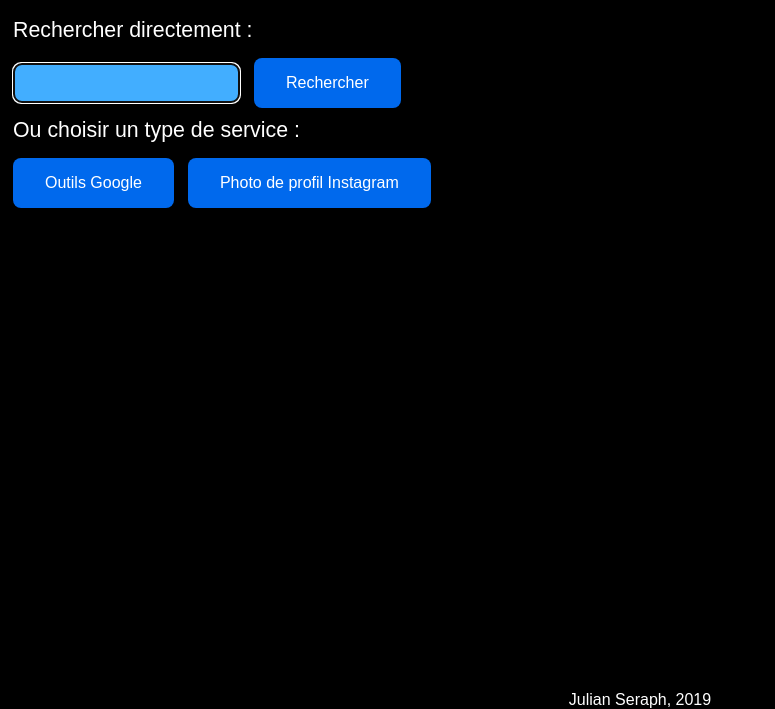
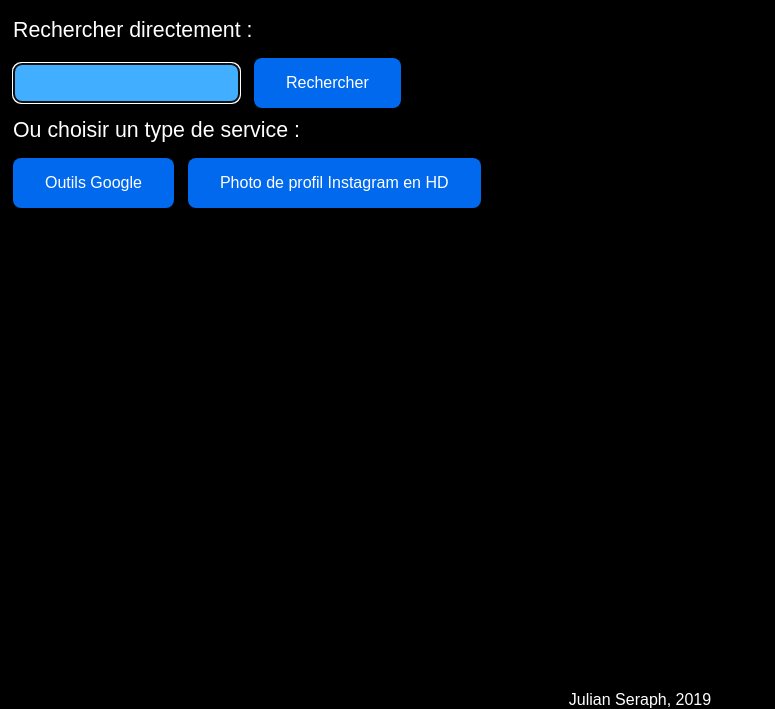
Before and after one commit to JulianSimonetti/Search-Helper, a plain HTML site: page index.html in a window 1280 px wide. Shown: the part 91-800 px from the top of the page, without its empty margins (0-775 px from the left). Drawn offline with Linux system fonts and the light colour scheme.

Commit message:
Additional details

```diff
--- a/index.html
+++ b/index.html
@@ -18,7 +18,7 @@
     </form>
     <div class="lv2">Ou choisir un type de service : </div>
     <button onclick="window.location.href='pages/google.html'">Outils Google</button>
-    <button onclick="window.location.href='pages/instapic.html'">Photo de profil Instagram</button>
+    <button onclick="window.location.href='pages/instapic.html'">Photo de profil Instagram en HD</button>
     <footer>Julian Seraph, 2019</footer>
 </body>
 </html>
```
Also changed, not shown: pages/instapic.html (+1 -1 lines).
